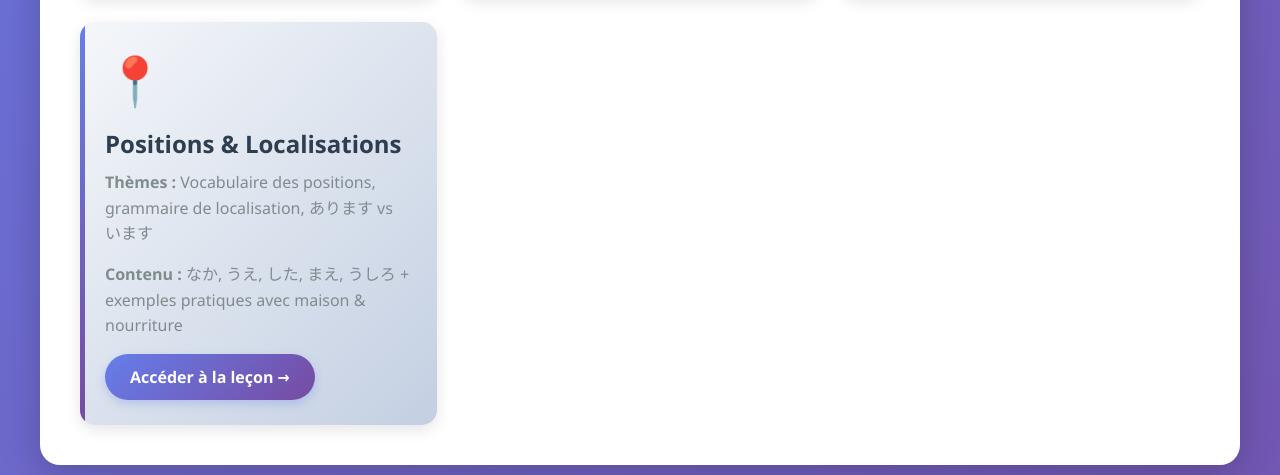
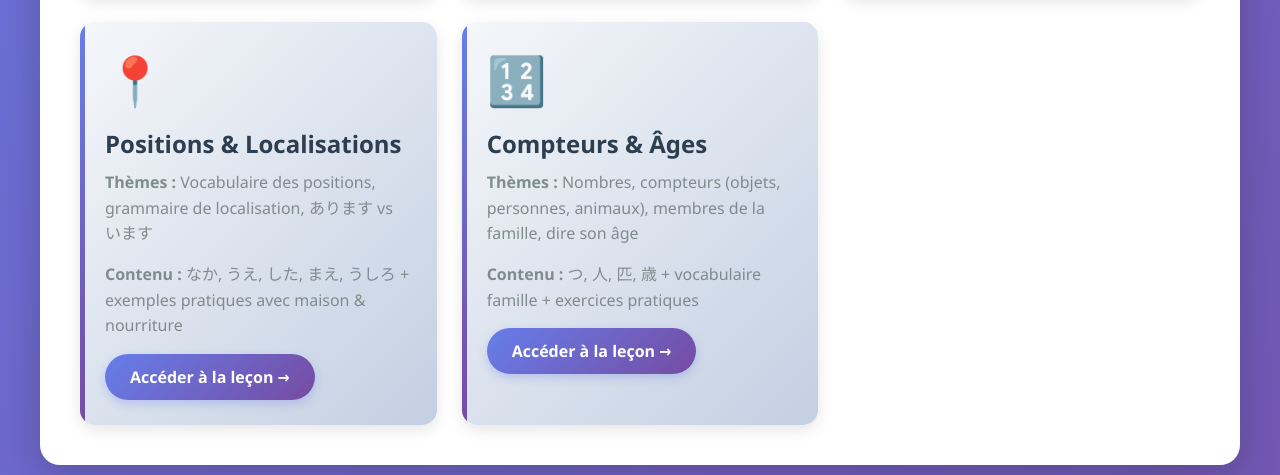
Before and after one commit to Neko-IT-Org/inl, a plain HTML site: page japonais/index.html in a window 1280 px wide. Shown: the part 1183-1658 px from the top of the page. Drawn offline with Linux system fonts and the light colour scheme.

Commit message:
Add lesson card for 'Compteurs & Âges'
Added a new lesson card for 'Compteurs & Âges' with details and a link.

```diff
--- a/japonais/index.html
+++ b/japonais/index.html
@@ -578,6 +578,19 @@
         Accéder à la leçon →
     </a>
 </div>
+                <div class="lesson-card">
+    <span class="lesson-emoji">🔢</span>
+    <h3>Compteurs & Âges</h3>
+    <p>
+        <strong>Thèmes :</strong> Nombres, compteurs (objets, personnes, animaux), membres de la famille, dire son âge
+    </p>
+    <p>
+        <strong>Contenu :</strong> つ, 人, 匹, 歳 + vocabulaire famille + exercices pratiques
+    </p>
+    <a href="compteurs.html" class="lesson-link">
+        Accéder à la leçon →
+    </a>
+</div>
                 <!-- TEMPLATE POUR FUTURES LEÇONS (laisser commenté) -->
                 <!--
                 <div class="lesson-card">
```
